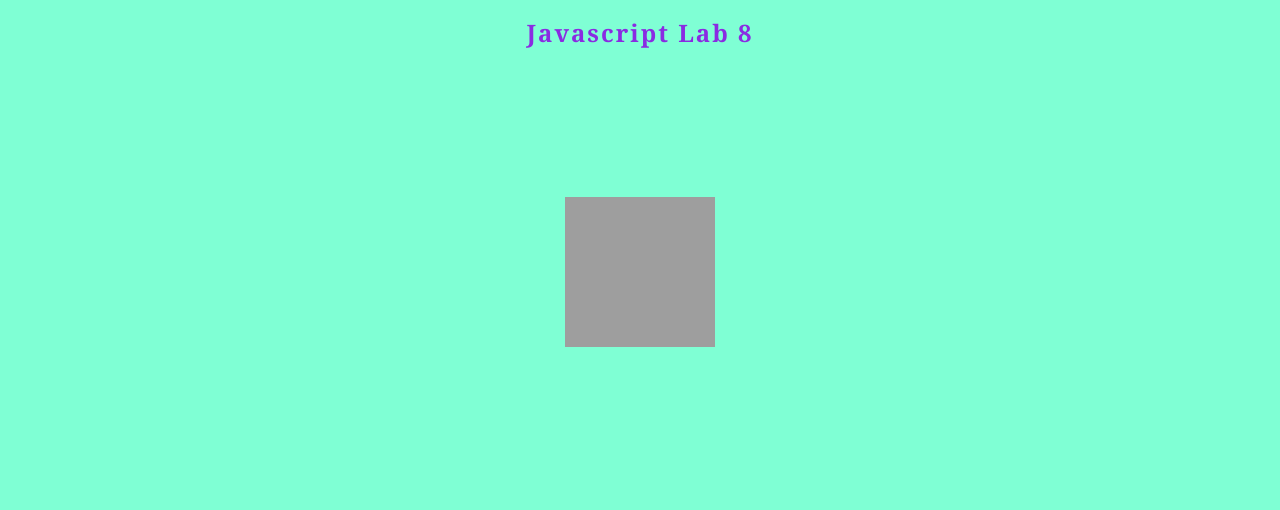
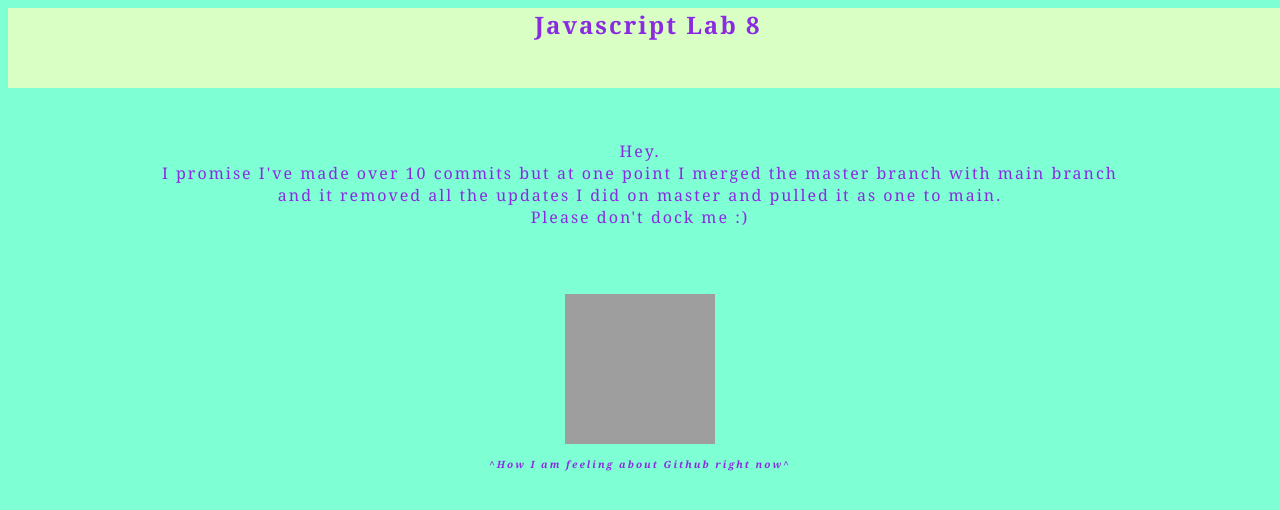
Before and after one commit to slysylveonn/javalab8, a plain HTML site: page index.html in a window 1280 px wide. Drawn offline with Linux system fonts and the light colour scheme; grey boxes are pictures that could not be loaded.

Commit message:
added text to index.html and implemented minor styling changes

```diff
--- a/index.html
+++ b/index.html
@@ -12,7 +12,14 @@
     <br><br>
     <br><br>
     <br><br>
+    Hey.
+    <br>I promise I've made over 10 commits but at one point I merged the master branch with main branch
+    <br>and it removed all the updates I did on master and pulled it as one to main.
+    <br>Please don't dock me :)
+    <br><br>
+    <br><br>
     <img class="man" src="https://img.freepik.com/free-vector/cute-man-playing-game-computer-cartoon-vector-icon-illustration-people-technology-icon-isolated_138676-5731.jpg?semt=ais_hybrid">
+    <br><h2>^How I am feeling about Github right now^</h2>
 
 </body>
 </html>
--- a/style.css
+++ b/style.css
@@ -8,6 +8,15 @@ body {
 h1 {
     font-size: x-large;
     font-style: bold;
+    background-color: rgba(255, 255, 191, 0.7);
+    height: 10%;
+    margin-top: 0%;
+    position: fixed;
+    width: 100%;
+}
+h2 {
+    font-size: x-small;
+    font-style: italic;
 }
 .man {
     height: 150px;
```
